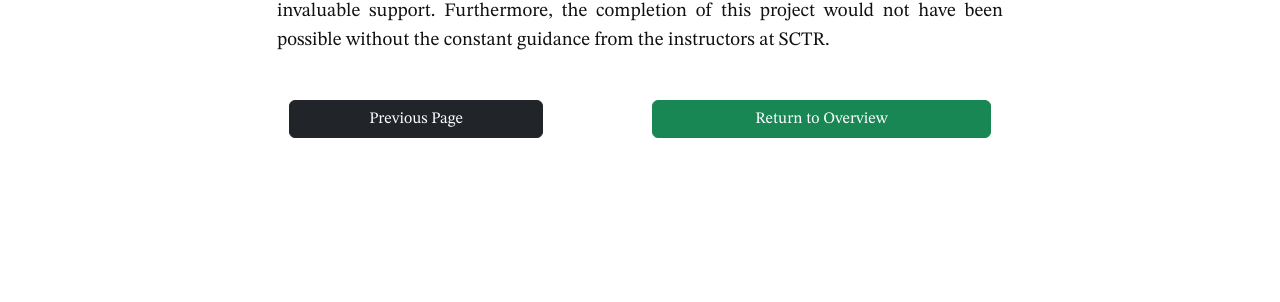
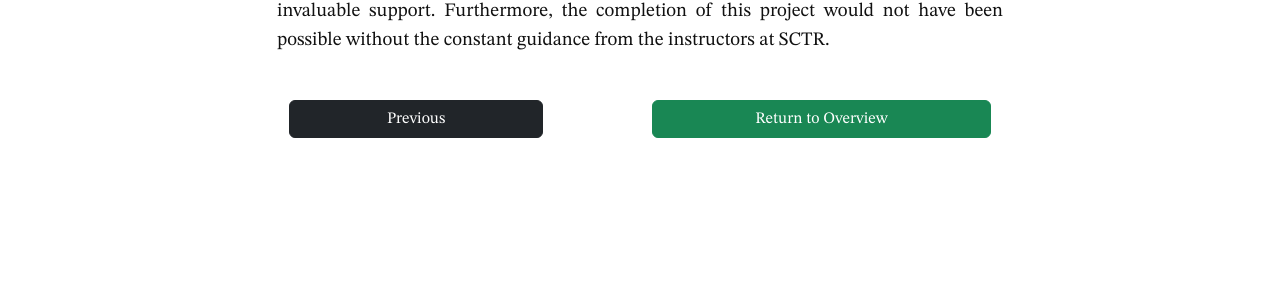
Before and after one commit to aryamoitra/lexicongreve, a Jekyll site: the page built from pages/about/about.md, in a window 1280 px wide. Shown: the part 238-540 px from the top of the page. Built offline with Jekyll 4.4.1, drawn with Linux system fonts in a browser that asks for light colours; some web fonts are replaced.

Commit message:
Change button text

```diff
--- a/pages/about/about.md
+++ b/pages/about/about.md
@@ -7,4 +7,4 @@ layout: page-narrow
 The LexiCongreve Project was created by Arya Moitra for the Digital Humanities and Cultural Informatics (DHCI) course offered by the School of Cultural Texts and Records (SCTR), Jadavpur University. A special thanks goes out to Subha Prasad Sanyal for his invaluable support. Furthermore, the completion of this project would not have been possible without the constant guidance from the instructors at SCTR.
 <br/>
 <br/>
-{% include page-change.html next="Return to Overview" next_width=100 next_color="success" next_link="/" previous="Previous Page" previous_width=75 previous_link="/analysis/flesch_kincaid.html" %}
+{% include page-change.html next="Return to Overview" next_width=100 next_color="success" next_link="/" previous="Previous" previous_width=75 previous_link="/analysis/flesch_kincaid.html" %}
```
